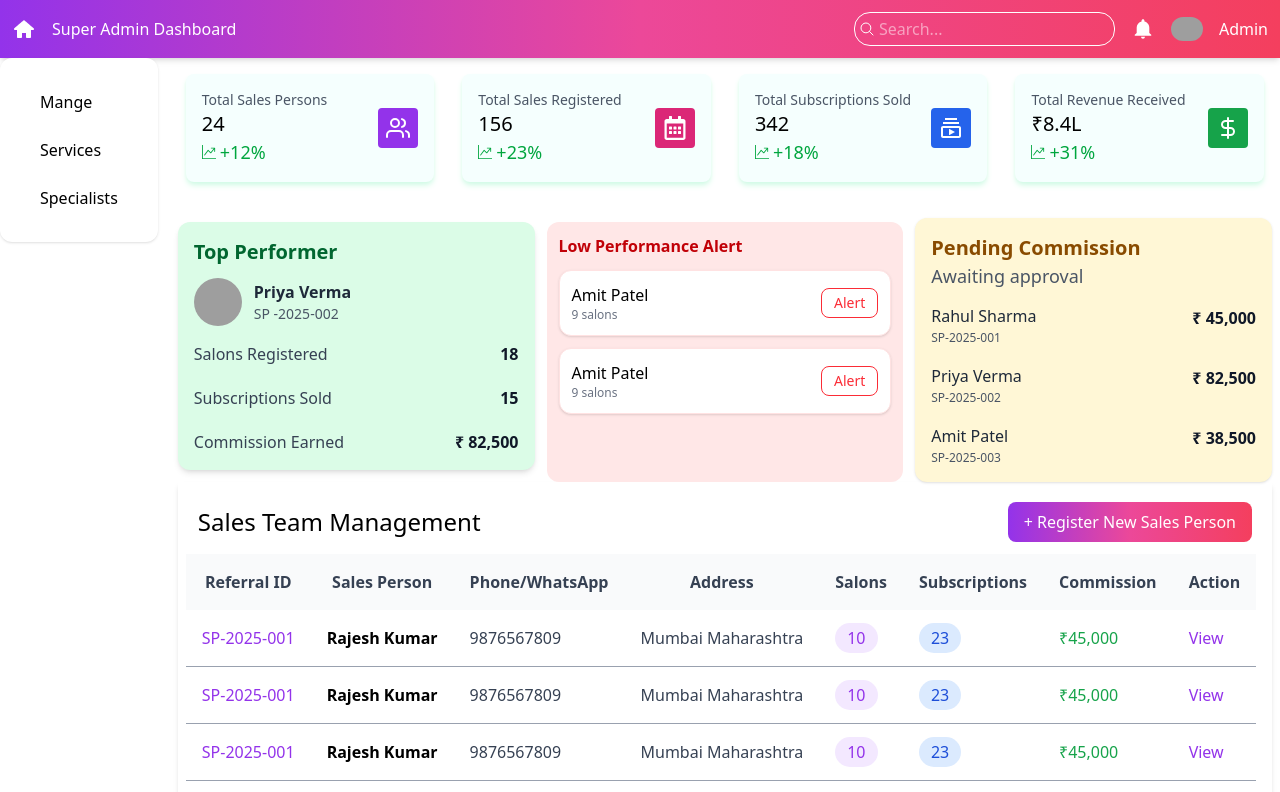
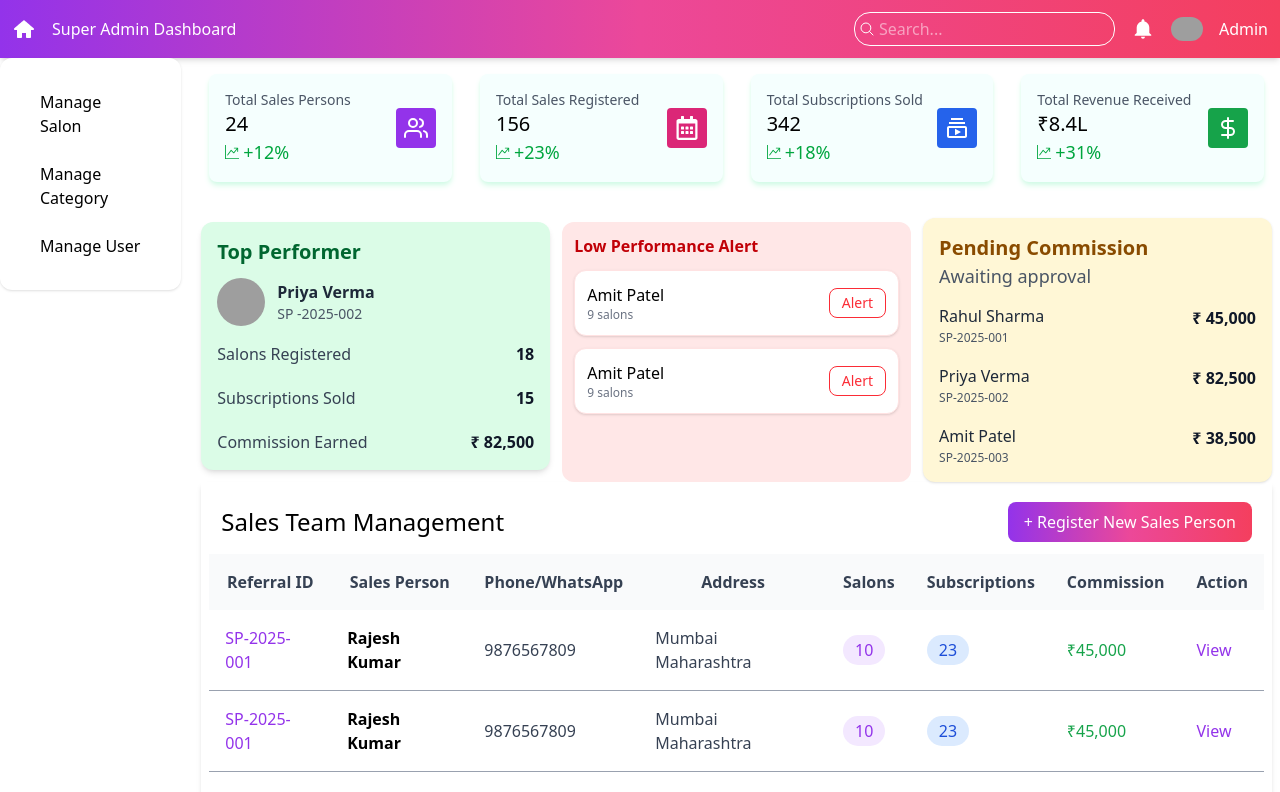
Before and after one commit to sureshjoshi88/salon-web, a React (Vite) app: page /superadmin in a window 1280 px wide. Shown: the top 792 px of the page. Built offline with nearby package versions, Linux system fonts and the light colour scheme; grey boxes are pictures that could not be loaded.

Commit message:
feat: add SuperAdminManageCategory, SuperAdminManageSalon, and SuperAdminManageUser components with basic structure

```diff
--- /dev/null
+++ b/src/components/page/superAdmin/SuperAdminManageCategory.jsx
@@ -0,0 +1,11 @@
+import React from 'react'
+
+const SuperAdminManageCategory = () => {
+  return (
+    <div>
+      hello manage category
+    </div>
+  )
+}
+
+export default SuperAdminManageCategory
--- /dev/null
+++ b/src/components/page/superAdmin/SuperAdminManageSalon.jsx
@@ -0,0 +1,11 @@
+import React from 'react'
+
+const SuperAdminManageSalon = () => {
+  return (
+    <div>
+      hello manage salon
+    </div>
+  )
+}
+
+export default SuperAdminManageSalon
--- /dev/null
+++ b/src/components/page/superAdmin/SuperAdminManageUser.jsx
@@ -0,0 +1,11 @@
+import React from 'react'
+
+const SuperAdminManageUser = () => {
+  return (
+    <div>
+      hello manage user
+    </div>
+  )
+}
+
+export default SuperAdminManageUser
--- a/src/components/page/superAdmin/SuperAdminSideBar.jsx
+++ b/src/components/page/superAdmin/SuperAdminSideBar.jsx
@@ -11,17 +11,17 @@ const SuperAdminSideBar = () => {
             isActive
               ? "bg-pink-50 text-[var(--primary)] px-4 py-2 rounded-lg font-medium flex items-center gap-2"
               : "font-medium flex items-center gap-2 px-4 py-2"
-          }> Mange</NavLink>
+          }> Manage Salon</NavLink>
           <NavLink to="/admin/service" className={({ isActive }) =>
             isActive
               ? "bg-pink-50 text-[var(--primary)] px-4 py-2 rounded-lg font-medium flex items-center gap-2"
               : "font-medium flex items-center gap-2 px-4 py-2"
-          }>Services</NavLink>
+          }>Manage Category</NavLink>
           <NavLink to="/admin/specialists" className={({ isActive }) =>
             isActive
               ? "bg-pink-50 text-[var(--primary)] px-4 py-2 rounded-lg font-medium flex items-center gap-2"
               : "font-medium flex items-center gap-2 px-4 py-2"
-          }> Specialists </NavLink>
+          }> Manage User </NavLink>
 
 
         </nav>
```
